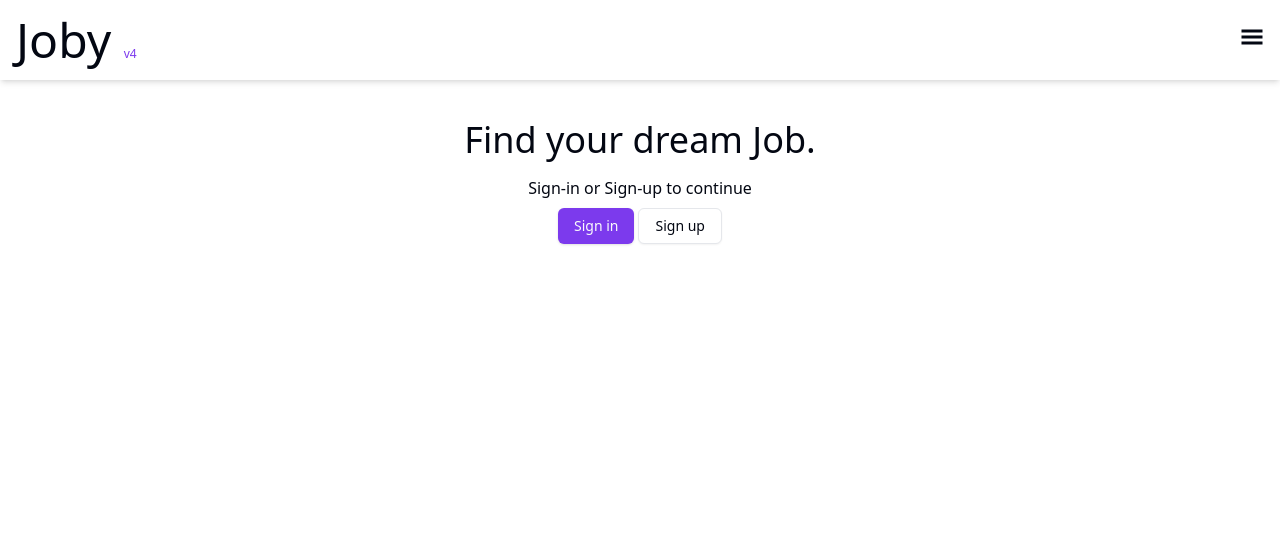
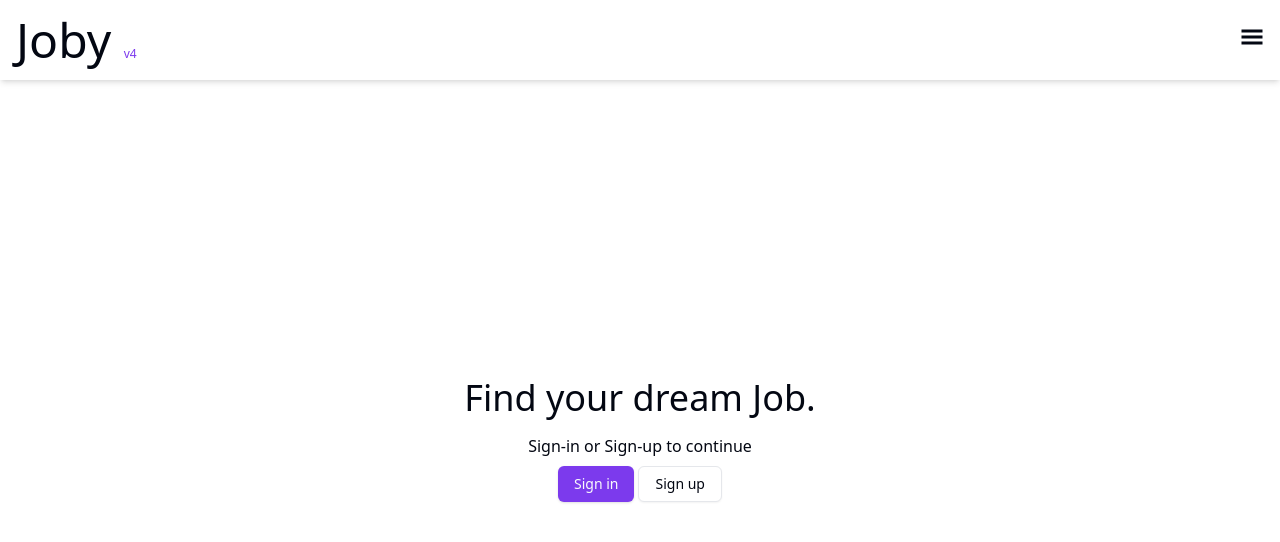
Before and after one commit to steve-rops/joby-v4, a React (Vite) app: page / in a window 1280 px wide. Shown: the top 542 px of the page. Built offline with nearby package versions, Linux system fonts and the light colour scheme; no server answers.

Commit message:
centered the home page elements

```diff
--- a/src/pages/Home.jsx
+++ b/src/pages/Home.jsx
@@ -4,7 +4,7 @@ import { Button } from "../components/ui/button";
 
 const Home = () => {
   return (
-    <div className="h-svh w-full">
+    <div className="h-svh w-full flex flex-col">
       <header className="p-4 flex items-center justify-between shadow-md">
         <h1 className="text-5xl">
           Joby <span className="text-xs text-primary ">v4</span>
@@ -15,7 +15,7 @@ const Home = () => {
         </nav>
       </header>
 
-      <section className="p-10 flex flex-col items-center gap-4 ">
+      <section className="p-10 flex-1 justify-center flex flex-col items-center gap-4 ">
         <h1 className="text-4xl">Find your dream Job.</h1>
 
         <div className="flex flex-col items-center gap-2">
```
